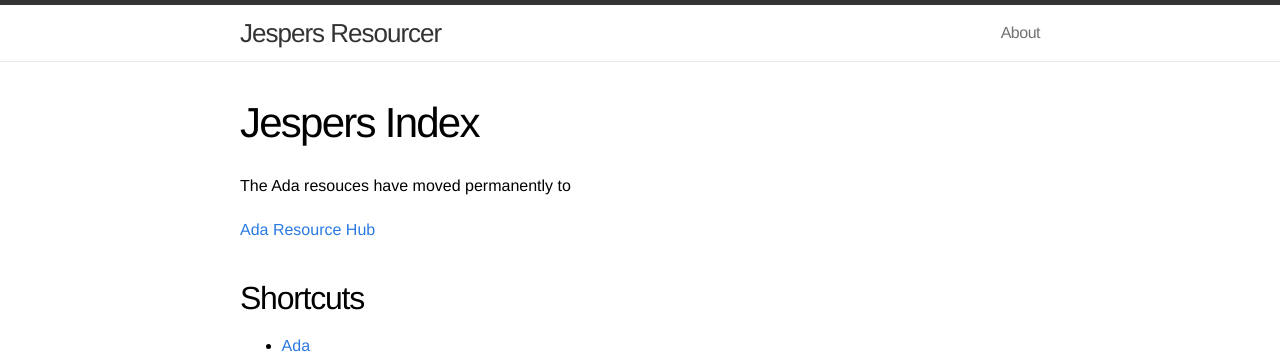
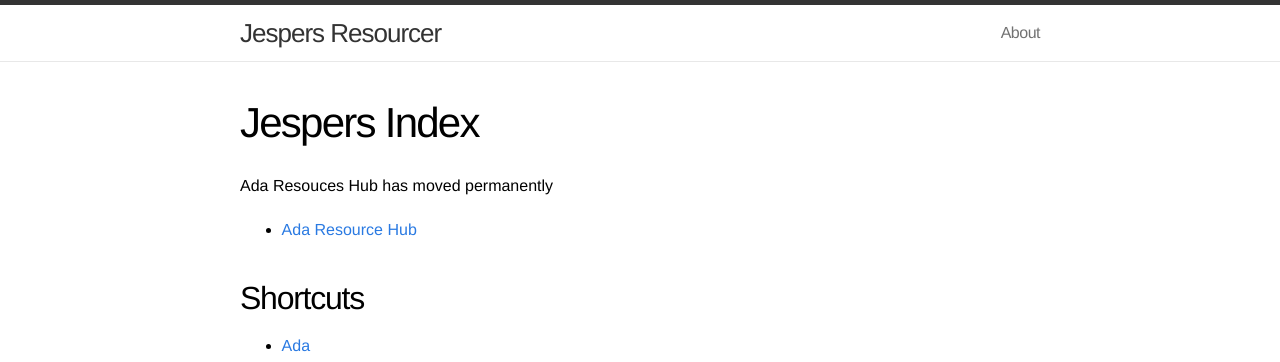
Before and after one commit to quornings/quornings.github.io, a Jekyll site: the page built from index.md, in a window 1280 px wide. Shown: the top 362 px of the page. Built offline with Jekyll 4.4.1, drawn with Linux system fonts in a browser that asks for light colours.

Commit message:
ARH link

```diff
--- a/index.md
+++ b/index.md
@@ -3,9 +3,9 @@ layout: page
 title: Jespers Index
 ---
 
-The Ada resouces have moved permanently to
+Ada Resouces Hub has moved permanently
 
-[Ada Resource Hub](the-arh.github.io)
+- [Ada Resource Hub](the-ARH.github.io)
 
 Shortcuts
 ----
```
